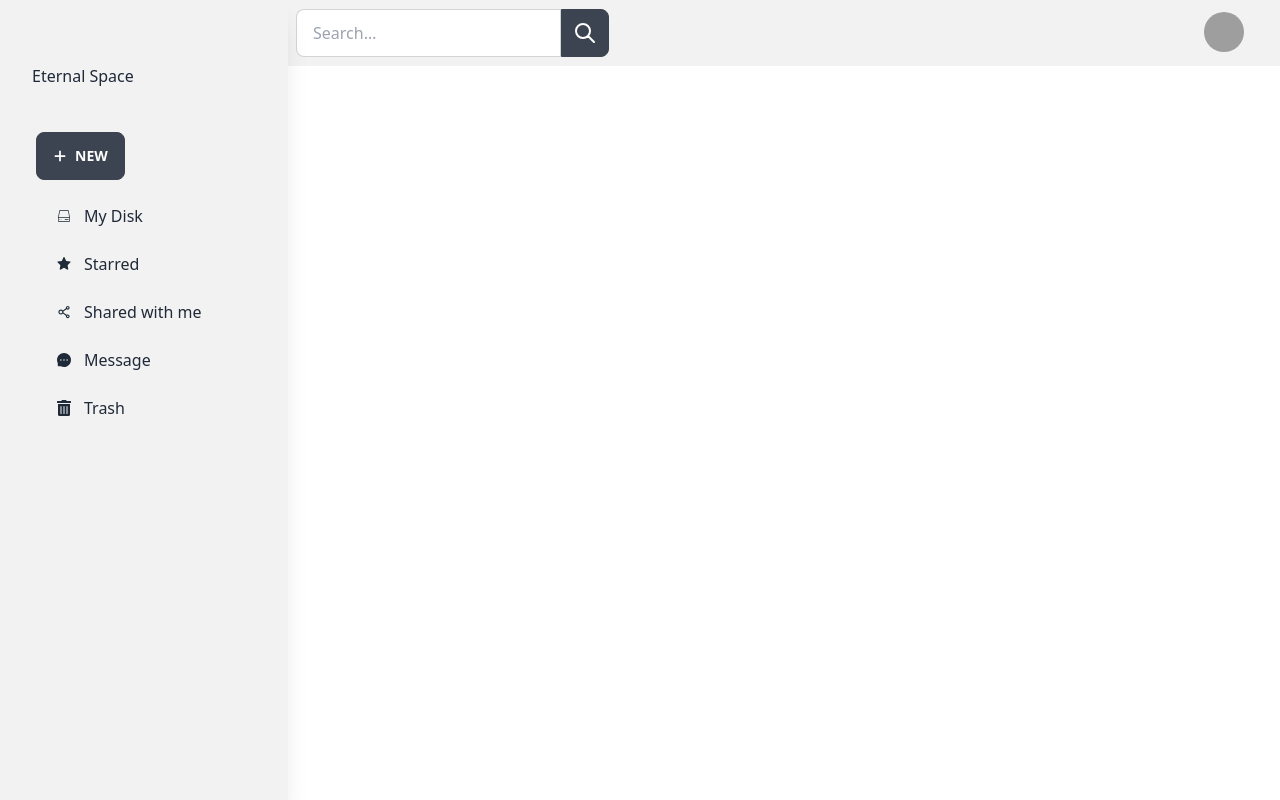
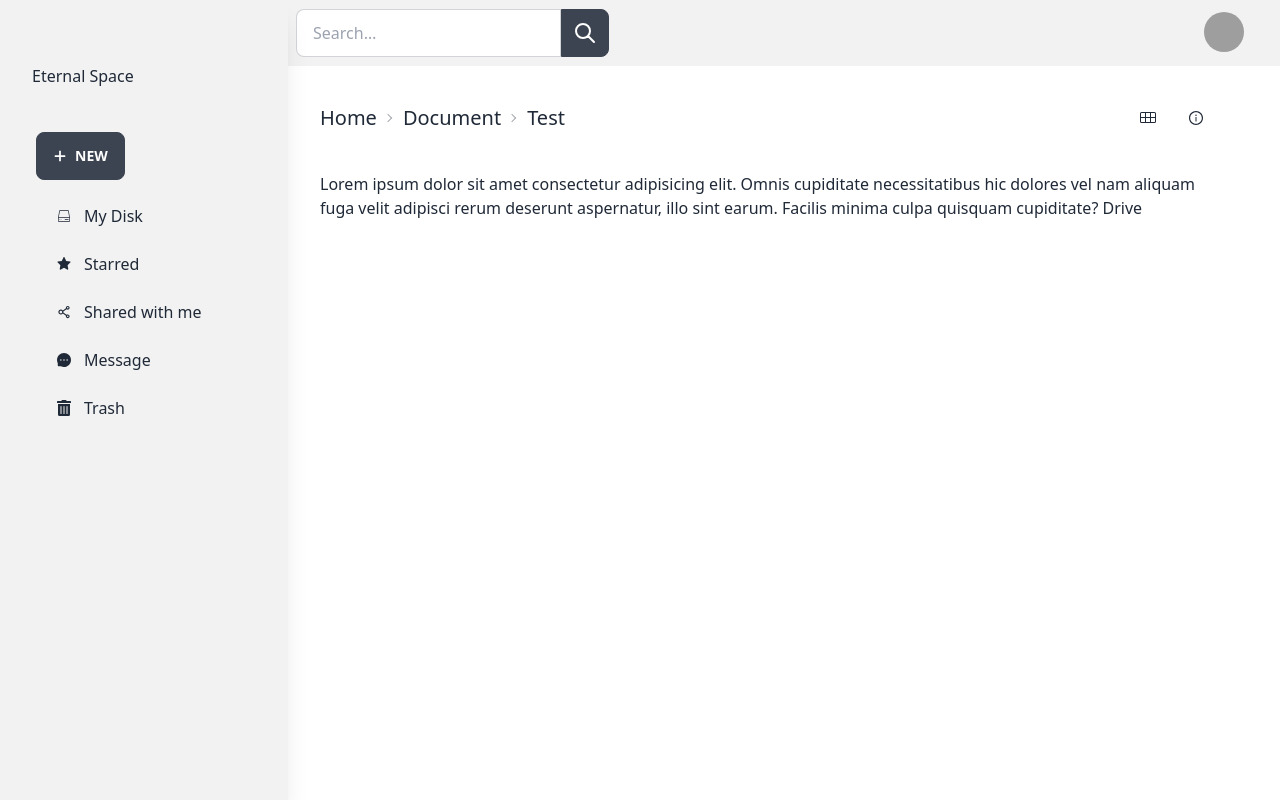
Before and after one commit to Raushan132/storage_front-end, a React (Vite) app: page / in a window 1280 px wide. Built offline with nearby package versions, Linux system fonts and the light colour scheme; grey boxes are pictures that could not be loaded.

Commit message:
Add the view and breadcrum also the upload new file functionality

```diff
--- a/src/App.jsx
+++ b/src/App.jsx
@@ -1,16 +1,21 @@
-import { useState } from 'react'
-import SideBar from './components/sidebar/SideBar'
-import TopBar from './components/topbar/TopBar'
+import Layout from './layout/layout'
+import Drive from './pages/home/Drive'
+import View from './components/activity/View'
 
 
 
 function App() {
 
 
+
   return (
     <>
-      <TopBar />
-      <SideBar />
+      <Layout>
+        <View />
+        <div className='mt-8'>
+          <Drive />
+        </div>
+      </Layout>
     </>
   )
 }
--- /dev/null
+++ b/src/components/activity/Breadcrumbs.jsx
@@ -0,0 +1,24 @@
+
+
+const Breadcrumbs = ({path}) => {
+    return (
+        <>
+            <div className="max-w-xl text-xl breadcrumbs">
+                <ul>
+                    {
+                        path.map(data=>{
+                            return (
+                                <li key={data}><a>{data}</a></li>
+                            );
+                        })
+                    }
+
+
+
+                </ul>
+            </div>
+        </>
+    )
+}
+
+export default Breadcrumbs
--- /dev/null
+++ b/src/components/activity/View.jsx
@@ -0,0 +1,35 @@
+import {FaRegListAlt} from 'react-icons/fa'
+import {BsGrid3X2} from 'react-icons/bs'
+import {AiOutlineInfoCircle} from 'react-icons/ai'
+import Breadcrumbs from './Breadcrumbs'
+import { useState } from 'react'
+
+
+const View = () => {
+  const breadcrumbs= ['Home','Document','Test']
+  const [component,setComponent] = useState('BsGrid3X2' )
+
+  const handleView= ()=>{
+        setComponent(prev=>{
+          return prev==='BsGrid3X2'?'FaRegListAlt' :'BsGrid3X2';
+        })
+  }
+
+  return (
+    <>
+      <div className='flex justify-between items-center'>
+         <Breadcrumbs path={breadcrumbs}/>
+         <div className='flex justify-center items-center gap-2'>
+            <div onClick={handleView} className='hover:bg-gray-500 rounded-full w-10 h-10 flex justify-center items-center transition-all cursor-pointer'>
+                {component==='FaRegListAlt'? <FaRegListAlt/>:<BsGrid3X2/>}
+            </div>
+            <div className='hover:bg-gray-500 rounded-full w-10 h-10 flex justify-center items-center transition-all cursor-pointer'>
+               <AiOutlineInfoCircle />
+            </div>
+         </div>
+      </div>
+    </>
+  )
+}
+
+export default View
--- a/src/components/sidebar/SideBar.jsx
+++ b/src/components/sidebar/SideBar.jsx
@@ -6,6 +6,14 @@ import {RiFolderUploadFill} from 'react-icons/ri'
 
 
 const SideBar = () => {
+
+    const fileUploadHandle= (event)=>{
+
+        console.log(event.target.files[0]?.name)
+
+    }
+
+
     return (
         <>
             <div className=' shadow-xl bg-base-200 h-screen fixed z-20'>
@@ -18,8 +26,16 @@ const SideBar = () => {
                         <label tabIndex={0} className="btn m-1"><GoPlus className='mr-2'/> New</label>
                         <ul tabIndex={0} className="dropdown-content menu p-2 shadow bg-base-300 rounded-box w-52">
                             <li><a><AiFillFolder />New Folder</a></li>
-                            <li><a><AiOutlineCloudUpload />Upload File</a></li>
-                            <li><a><RiFolderUploadFill />Upload Folder</a></li>
+                            <li><div >
+                                <AiOutlineCloudUpload />
+                                <label htmlFor='fileUpload'>Upload File</label>
+                                <input type="file" multiple onChange={fileUploadHandle} id="fileUpload" hidden/>
+                                </div></li>
+                            <li><div>
+                                <RiFolderUploadFill />
+                                <label htmlFor='folderUpload'>Upload Folder</label>
+                                <input type="file" webkitdirectory="true" onChange={fileUploadHandle} id="folderUpload" hidden/>
+                            </div></li>
                         </ul>
                     </div>
 
--- a/src/layout/Layout.jsx
+++ b/src/layout/Layout.jsx
@@ -1,10 +1,15 @@
 import React from 'react'
-
-const Layout = () => {
+import Topbar from '../components/topbar/TopBar'
+import SideBar from '../components/sidebar/SideBar'
+const Layout = ({ children }) => {
   return (
-     <>
-
-     </>
+    <>
+      <Topbar />
+      <SideBar />
+      <div className='ml-80 mr-16 pt-24'>
+        {children}
+      </div>
+    </>
   )
 }
 
--- /dev/null
+++ b/src/pages/home/Drive.jsx
@@ -0,0 +1,14 @@
+
+
+const Drive = () => {
+  return (
+    <div className="w-full h-[35em] overflow-y-auto">
+        Lorem ipsum dolor sit amet consectetur adipisicing elit. Omnis cupiditate necessitatibus hic dolores vel nam aliquam fuga velit adipisci rerum deserunt aspernatur, illo sint earum. Facilis minima culpa quisquam cupiditate?
+        Drive
+
+
+    </div>
+  )
+}
+
+export default Drive
```
Also changed, not shown: src/components/index.jsx (added, +9 -0 lines).
